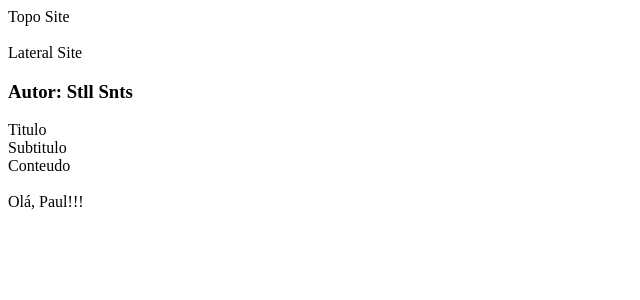
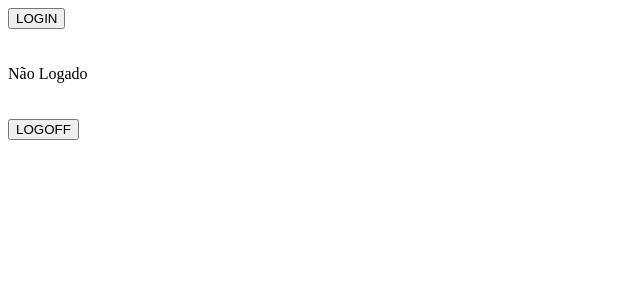
Before and after one commit to thePaulCode/cursoreact, a React (Create React App) app: page / in a window 1280 px wide. Shown: the top 300 px of the page, without its empty margins (0-640 px from the left). Built offline with nearby package versions, Linux system fonts and the light colour scheme.

Commit message:
added useState

```diff
--- a/src/App.tsx
+++ b/src/App.tsx
@@ -4,22 +4,69 @@ import Autor from './components/Autor';
 import Conteudo from './components/Conteudo';
 import Titulo from './components/Titulo';
 import Subtitulo from './components/Subtitulo';
+import React, {useState} from 'react';
 
-function App() {
+function App(){
+
+  const [login, setLogin] = useState("Não Logado");
+
+
+  return(
+    <>
+      <button onClick={()=>{setLogin("Logado")}}>
+        LOGIN
+      </button>
+
+
+      <br />
+      <br />
+      <br />
+      {login}
+
+      <br />
+      <br />
+      <br />
+      <button onClick={()=>{setLogin("Não Logado")}}>
+        LOGOFF
+      </button>
+
+
+
+    </>
+  );
+}
+
+/* function App() {
   const name: string = "Paul"
+  function tecladoAtividade(){
+    alert('Digitou...');
+  }
+
+  function comprar(){
+    alert("Finalizar compras do carrinho.");
+  }
   return (
     <div >
+
       <Topo />
       <br />
       <Lateral />
-      <Autor name="Stll" last_name="Snts" />
+      <Autor name="Stll" last_name="Snts" age={34}/>
       <Titulo />
       <Subtitulo />
       <Conteudo />
       <br />
       Olá, {name}!!!
+      <br />
+      <br />
+      <button onClick={()=>comprar()}>
+        Comprar
+      </button>
+      <br />
+      <br />
+      <input type="text" onChange={() => tecladoAtividade()}/>
     </div>
   );
-}
+} */
 
 export default App;
--- a/src/components/Autor.tsx
+++ b/src/components/Autor.tsx
@@ -1,12 +1,13 @@
 type Props = {
     name: string;
     last_name: string;
+    age: number;
 }
 function Autor(props: Props){
 
     return (
         <div>
-            <h3>Autor: {props.name} {props.last_name} </h3>
+            <h3>Autor: {props.name} {props.last_name}<br /> idade: {props.age}</h3>
         </div>
     );
 }
```
